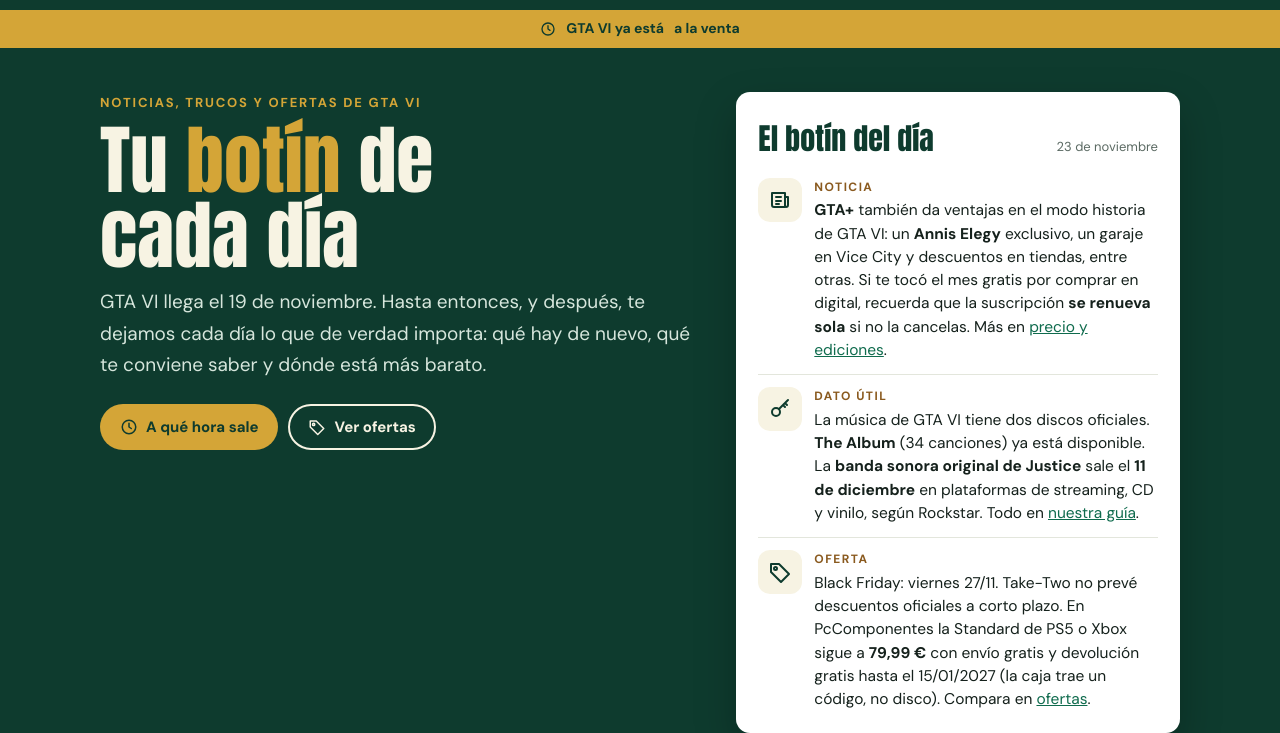
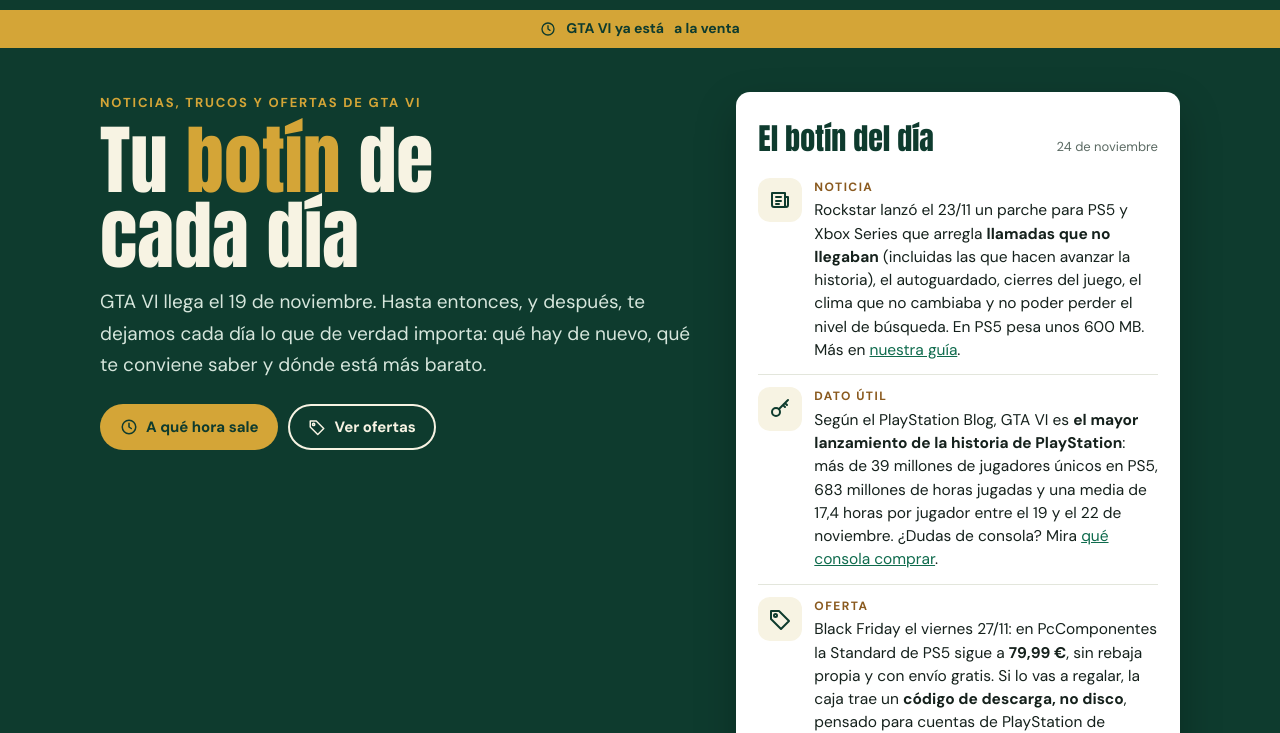
Before and after one commit to botindiario/botindiario-web, a plain HTML site: page index.html in a window 1280 px wide. Shown: the part 56-789 px from the top of the page. Drawn offline with Linux system fonts and the light colour scheme.

Commit message:
Botín del día 2026-11-24
Co-Authored-By: Claude Opus 5.5 <noreply@anthropic.com>
Claude-Session: https://claude.ai/code/session_018E2RkEhuPtBFUfBwRBwZHA

```diff
--- a/index.html
+++ b/index.html
@@ -48,11 +48,11 @@
 </div>
 <section class="loot" aria-labelledby="botin-hoy">
 <!-- BOTIN:INICIO (generado por scripts/actualizar_botin.py, no editar a mano) -->
-<header><h2 id="botin-hoy">El botín del día</h2><time datetime="2026-11-23">23 de noviembre</time></header>
+<header><h2 id="botin-hoy">El botín del día</h2><time datetime="2026-11-24">24 de noviembre</time></header>
 <ol>
-<li><span class="ic"><svg viewBox="0 0 24 24" fill="none" stroke="currentColor" stroke-width="2" stroke-linecap="round" stroke-linejoin="round" aria-hidden="true"><path d="M4 5h13v14H6a2 2 0 0 1-2-2V5Z"/><path d="M17 9h3v8a2 2 0 0 1-2 2"/><path d="M8 9h5M8 13h5M8 16h3"/></svg></span><div><b class="k">Noticia</b><p><strong>GTA+</strong> también da ventajas en el modo historia de GTA VI: un <strong>Annis Elegy</strong> exclusivo, un garaje en Vice City y descuentos en tiendas, entre otras. Si te tocó el mes gratis por comprar en digital, recuerda que la suscripción <strong>se renueva sola</strong> si no la cancelas. Más en <a href="/gta-6/precio-y-ediciones/">precio y ediciones</a>.</p></div></li>
-<li><span class="ic"><svg viewBox="0 0 24 24" fill="none" stroke="currentColor" stroke-width="2" stroke-linecap="round" stroke-linejoin="round" aria-hidden="true"><circle cx="8" cy="15" r="4"/><path d="m11 12 9-9M17 6l2 2M15 8l2 2"/></svg></span><div><b class="k">Dato útil</b><p>La música de GTA VI tiene dos discos oficiales. <strong>The Album</strong> (34 canciones) ya está disponible. La <strong>banda sonora original de Justice</strong> sale el <strong>11 de diciembre</strong> en plataformas de streaming, CD y vinilo, según Rockstar. Todo en <a href="/gta-6/">nuestra guía</a>.</p></div></li>
-<li><span class="ic"><svg viewBox="0 0 24 24" fill="none" stroke="currentColor" stroke-width="2" stroke-linecap="round" stroke-linejoin="round" aria-hidden="true"><path d="M3 12V4h8l10 10-8 8L3 12Z"/><circle cx="7.5" cy="8.5" r="1.5"/></svg></span><div><b class="k">Oferta</b><p>Black Friday: viernes 27/11. Take-Two no prevé descuentos oficiales a corto plazo. En PcComponentes la Standard de PS5 o Xbox sigue a <strong>79,99 €</strong> con envío gratis y devolución gratis hasta el 15/01/2027 (la caja trae un código, no disco). Compara en <a href="/ofertas/">ofertas</a>.</p></div></li>
+<li><span class="ic"><svg viewBox="0 0 24 24" fill="none" stroke="currentColor" stroke-width="2" stroke-linecap="round" stroke-linejoin="round" aria-hidden="true"><path d="M4 5h13v14H6a2 2 0 0 1-2-2V5Z"/><path d="M17 9h3v8a2 2 0 0 1-2 2"/><path d="M8 9h5M8 13h5M8 16h3"/></svg></span><div><b class="k">Noticia</b><p>Rockstar lanzó el 23/11 un parche para PS5 y Xbox Series que arregla <strong>llamadas que no llegaban</strong> (incluidas las que hacen avanzar la historia), el autoguardado, cierres del juego, el clima que no cambiaba y no poder perder el nivel de búsqueda. En PS5 pesa unos 600 MB. Más en <a href="/gta-6/">nuestra guía</a>.</p></div></li>
+<li><span class="ic"><svg viewBox="0 0 24 24" fill="none" stroke="currentColor" stroke-width="2" stroke-linecap="round" stroke-linejoin="round" aria-hidden="true"><circle cx="8" cy="15" r="4"/><path d="m11 12 9-9M17 6l2 2M15 8l2 2"/></svg></span><div><b class="k">Dato útil</b><p>Según el PlayStation Blog, GTA VI es <strong>el mayor lanzamiento de la historia de PlayStation</strong>: más de 39 millones de jugadores únicos en PS5, 683 millones de horas jugadas y una media de 17,4 horas por jugador entre el 19 y el 22 de noviembre. ¿Dudas de consola? Mira <a href="/gta-6/que-consola-comprar/">qué consola comprar</a>.</p></div></li>
+<li><span class="ic"><svg viewBox="0 0 24 24" fill="none" stroke="currentColor" stroke-width="2" stroke-linecap="round" stroke-linejoin="round" aria-hidden="true"><path d="M3 12V4h8l10 10-8 8L3 12Z"/><circle cx="7.5" cy="8.5" r="1.5"/></svg></span><div><b class="k">Oferta</b><p>Black Friday el viernes 27/11: en PcComponentes la Standard de PS5 sigue a <strong>79,99 €</strong>, sin rebaja propia y con envío gratis. Si lo vas a regalar, la caja trae un <strong>código de descarga, no disco</strong>, pensado para cuentas de PlayStation de España. Compara en <a href="/ofertas/">ofertas</a>.</p></div></li>
 </ol>
 <!-- BOTIN:FIN -->
 </section>
--- a/sitemap.xml
+++ b/sitemap.xml
@@ -1,6 +1,6 @@
 <?xml version="1.0" encoding="UTF-8"?>
 <urlset xmlns="http://www.sitemaps.org/schemas/sitemap/0.9">
-  <url><loc>https://botindiario.com/</loc><lastmod>2026-11-23</lastmod></url>
+  <url><loc>https://botindiario.com/</loc><lastmod>2026-11-24</lastmod></url>
   <url><loc>https://botindiario.com/gta-6/</loc><lastmod>2026-10-18</lastmod></url>
   <url><loc>https://botindiario.com/gta-6/trailer-de-lanzamiento/</loc><lastmod>2026-10-18</lastmod></url>
   <url><loc>https://botindiario.com/gta-6/fecha-y-hora-de-lanzamiento/</loc><lastmod>2026-11-04</lastmod></url>
```
Also changed, not shown: datos/botin.json (+4 -4 lines).
